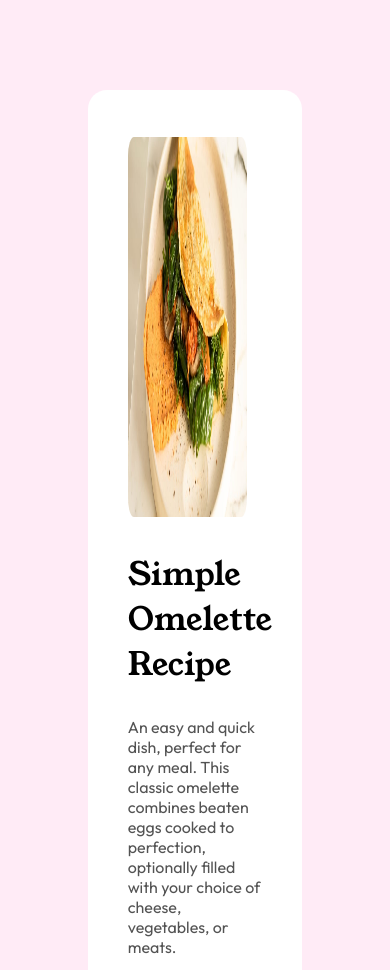
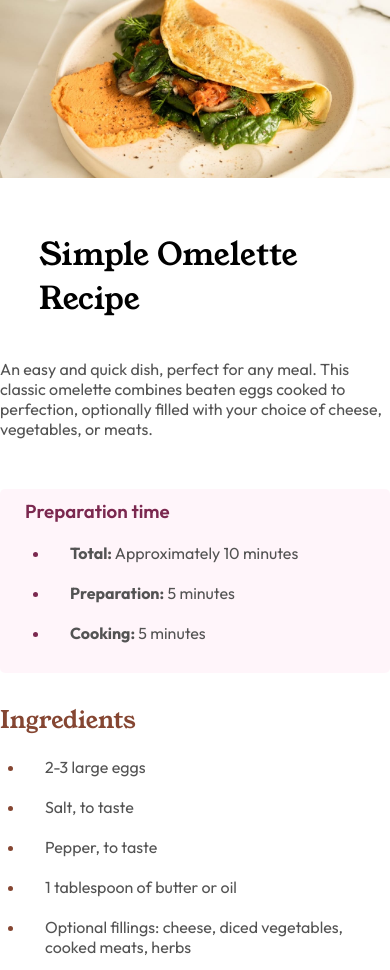
Before and after one commit to ElijahOluwasegun/recipe-page-coding-challenge, a plain HTML site: page index.html in a window 390 px wide. Shown: the top 970 px of the page. Drawn offline with Linux system fonts and the light colour scheme.

Commit message:
Attempt at making webpage mobile responsive

```diff
--- a/style.css
+++ b/style.css
@@ -142,50 +142,39 @@ td:nth-child(2) {
 }
 
 @media (max-width: 480px) {
-    .inner_div {
+    body {
         display: flex;
         flex-direction: column;
-        justify-self: center;
+        min-height: 100vh;
         align-items: center;
-        gap: 1.25em;
-        margin-top: 3.125em;
-        padding-top: 0em;
-        background-color: rgb(255, 255, 255);
-        border: 0.75em;
-        border-radius: 1.25em;
-        width: 50%;
-        height: 85vh;
+        justify-content: center;
+        margin: 0;
+        padding: 0;
+        /* padding: 5.625em 0em; */
+        background-color: hsl(327, 100%, 96%);
+    }
+    .outer-container {
+        display: flex;
+        flex-direction: column;
+        background-color: white;
+        width: 100%;
+        height: fit-content;
+        border-radius: 0px;
+        padding: 0em;
+        /* padding: 2.5em; */
     }
 
-    #qr_image, img {
-        display: flex;
-        margin-top: 0.450em;
-        margin-bottom: 0.3125em;
-        width: 89%;
-        height: 45vh;
-        border-radius: 5%;
+    img {
+        width:100%;
+        border-radius: 0px;
     }
 
-    .text1  {
-        display: flex;
-        font-family: "Outfit", sans-serif;
-        font-weight: 700;
-        font-size: 3.5vw;
-        color: rgb(8, 24, 85);
-        text-align: center;
-        padding: 0em 1.1em 0em 1.1em;
-        margin-left: 0em;
-        margin-right:0em;
-    }
-    .text2 {
-        display: flex;
-        font-family: "Outfit", sans-serif;
-        font-weight: 400;
-        font-size: 2.4vw;
-        color: rgba(0, 0, 0, 0.404);
-        text-align: center;
-        text-wrap: wrap;
-        margin-bottom: 3.02em;
-        padding: 0em 2.8em 0em 2.8em;
+    h1 {
+    margin: 0.238em 0em;
+    padding: 1em 1.25em;
+    font-family: "Young Serif", serif;
+    font-weight: 400;
+    font-style: normal;
+    font-size: 8vw;
     }
 }
```
